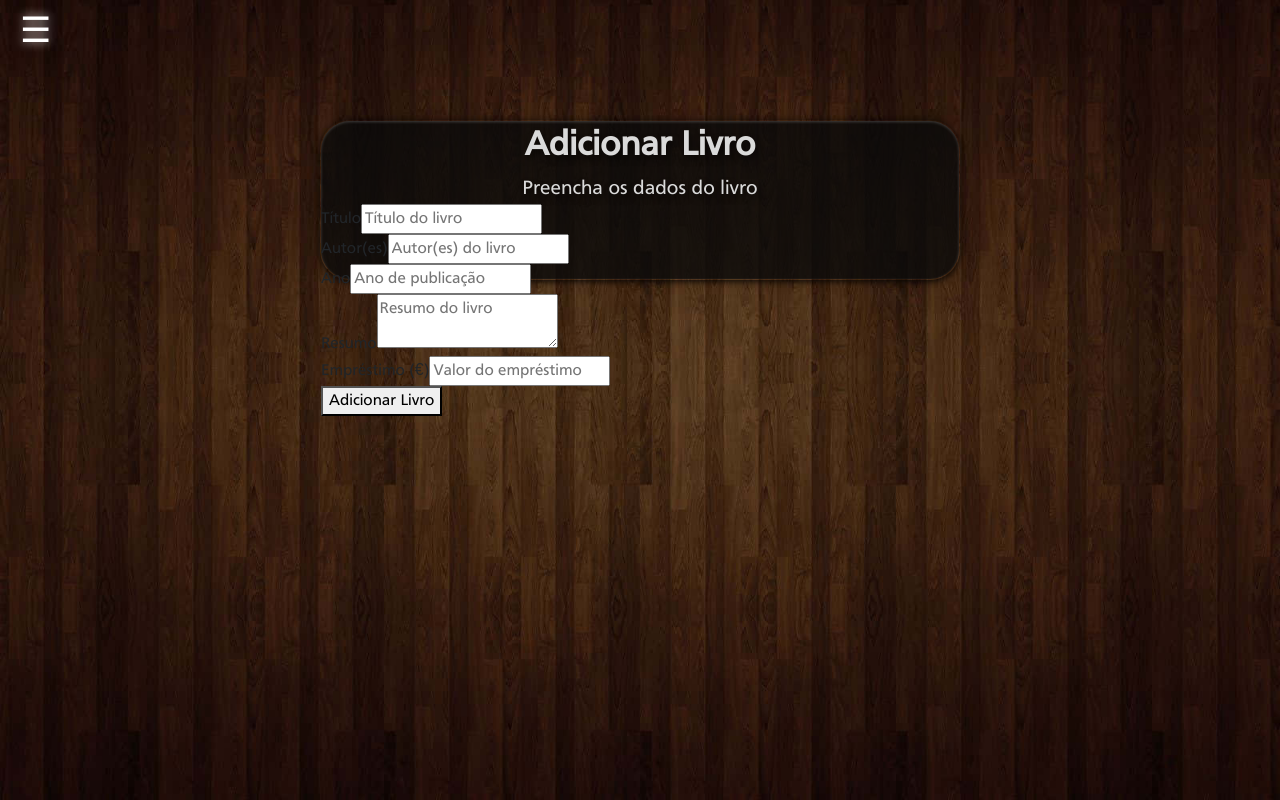
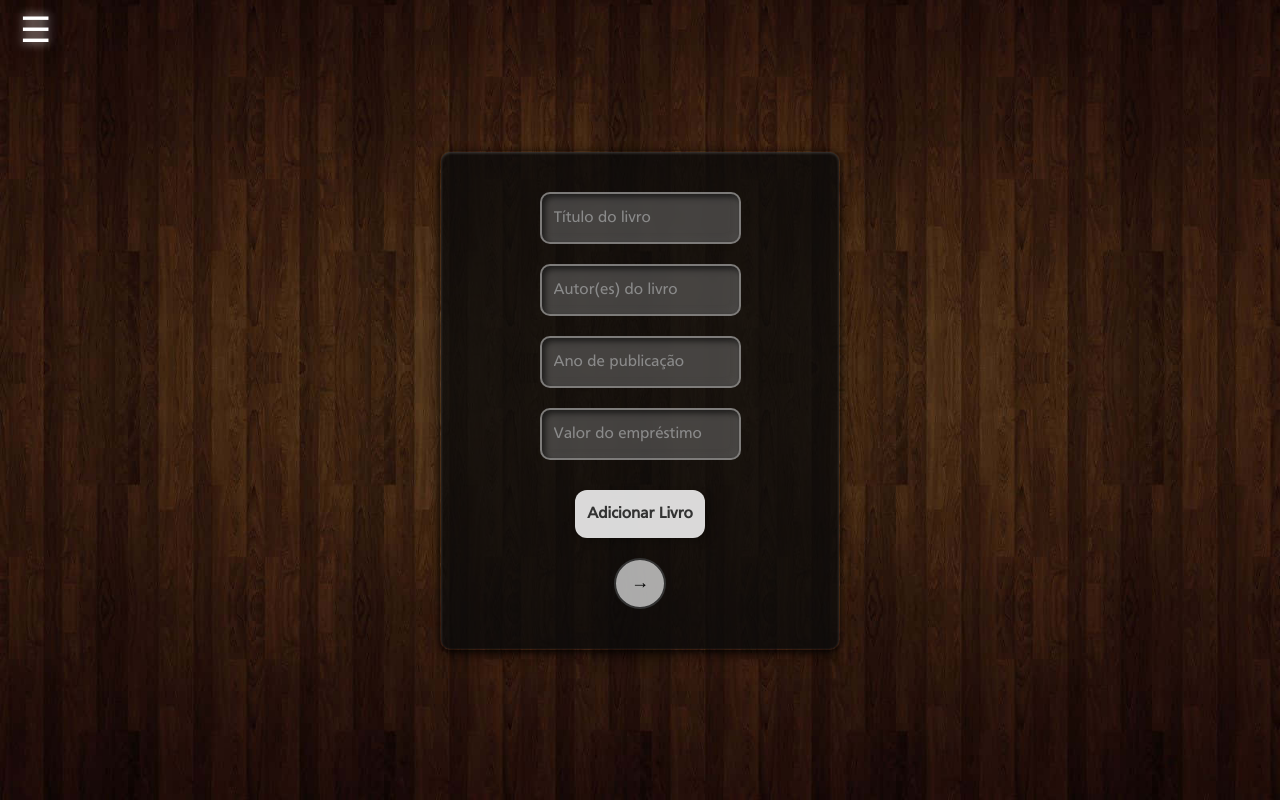
Before and after one commit to dcarichas/digital-bookshelf, a React (Vite) app: page /adicionar in a window 1280 px wide. Built offline with nearby package versions, Linux system fonts and the light colour scheme.

Commit message:
Completed add book forms, improved design and animations

```diff
--- a/src/App.css
+++ b/src/App.css
@@ -67,6 +67,152 @@ html, body, h1, h2, h3, h4, h5, h6, p, a, span, div {
     text-decoration: none;
     color: #dadada;
     text-shadow: 2px 4px 6px rgba(0, 0, 0, 0.5);
+}
+
+.fade-in {
+    opacity: 1;
+    animation-name: fadeInOpacity;
+    animation-iteration-count: 1;
+    animation-timing-function: ease-in;
+    animation-duration: 0.5s;
+}
+
+@keyframes fadeInOpacity {
+    0% {
+        opacity: 0;
+    }
+    100% {
+        opacity: 1;
+    }
+}
+
+/* Style for the right arrow button */
+.toggleSummaryButton {
+    justify-content: center;
+    align-content: center;
+    align-items: center;
+    margin-top: 20px;
+    padding: 10px 15px;
+    font-size: 18px;
+    background-color: rgba(211, 211, 211, 0.8);
+    border: 2px solid #333;
+    border-radius: 50%;
+    cursor: pointer;
+    transition: all 0.3s ease;
+    text-align: center;
+}
+
+.toggleSummaryButton:hover {
+    background-color: #f0f0f0;
+    box-shadow: 4px 4px 8px rgba(0, 0, 0, 0.2);
+}
+
+.toggleSummaryButton:focus {
+    outline: none;
+}
+
+.toggleSummaryButton:active {
+    background-color: #d0d0d0;
+    transform: translateY(1px);
+}
+
+.formContainer {
+    display: flex;
+    width: 100%;
+    height: 100vh;
+    justify-content: center;
+    align-items: center;  /* Centering vertically */
+    background-color: transparent; /* Ensure the background is transparent */
+}
+
+/* New container for the form with black rectangle background */
+.formWrapper {
+    display: flex;
+    flex-direction: column; /* Stack form elements vertically */
+    align-items: center;  /* Centering form elements horizontally */
+    justify-content: center; /* Centering form elements vertically */
+    width: 400px; /* Set the width of the rectangle */
+    padding: 40px; /* Add some padding to the inside of the rectangle */
+    background: rgba(10, 10, 10, 0.8);
+    border-radius: 10px; /* Rounded corners */
+    border: 1px solid transparent; /* Transparent border */
+    background-clip: padding-box; /* Ensures background doesn't cover the border */
+
+    /* Skeuomorphic border using gradients and shadows */
+    box-shadow:
+            0 2px 5px rgba(0, 0, 0, 0.5), /* Inner shadow for depth */
+            inset 0 1px 3px rgba(255, 255, 255, 0.2), /* Light inner highlight */
+            0 1px 10px rgba(0, 0, 0, 0.5), /* Outer soft shadow for a lifted effect */
+            0 8px 15px rgba(0, 0, 0, 0.3); /* Soft shadow to lift the box */
+}
+
+/* Form group */
+.form-group {
+    margin-bottom: 20px;
+    width: 100%; /* Ensure form fields take the full width of the container */
+}
+
+input, textarea {
+    width: 100%;
+    padding: 12px;
+    border: 2px solid rgba(255, 255, 255, 0.3); /* Glassy border with transparency */
+    border-radius: 10px;
+    background-color: rgba(117, 117, 117, 0.5); /* Semi-transparent dark background */
+    color: #ffffff; /* Brighter text */
+    font-size: 16px;
+    outline: none;
+    transition: all 0.2s ease;
+    backdrop-filter: blur(5px); /* Apply a blur effect behind the element for glassy effect */
+
+    /* Removed the glow from box-shadow */
+    box-shadow: inset 3px 3px 6px rgba(0, 0, 0, 0.6),
+    inset -3px -3px 6px rgba(100, 100, 100, 0.2); /* Subtle inner shadows for depth */
+}
+
+/* Input focus effect */
+input:focus, textarea:focus {
+    box-shadow: inset 2px 2px 4px rgba(0, 0, 0, 0.8),
+    inset -2px -2px 4px rgba(100, 100, 100, 0.3); /* Keep the inner shadow on focus */
+    background-color: rgba(216, 216, 216, 0.8); /* Lighter background on focus */
+    color: #000000; /* Keep text bright on focus */
+}
+
+/* Placeholder text styling */
+input::placeholder, textarea::placeholder {
+    color: #8a8a8a; /* Lighter placeholder text */
+}
+
+/* Skeuomorphic button with default shadow */
+.form-submit {
+    display: block;
+    padding: 12px;
+    margin: 30px auto 0;
+    border: none;
+    border-radius: 12px;
+    color: #333;
+    font-weight: bold;
+    cursor: pointer;
+    background-color: rgba(240, 240, 240, 0.9); /* Semi-transparent white background */
+    box-shadow: 4px 4px 8px rgba(0, 0, 0, 0.2); /* Default shadow */
+    transition: all 0.3s ease;
+    backdrop-filter: blur(5px); /* Apply a blur effect behind the button for glassy effect */
+}
+
+/* Button hover effect with natural glow and animation */
+.form-submit:hover {
+    box-shadow: 0 8px 15px rgba(244, 244, 244, 0.5), /* Soft glow on hover */
+    0 4px 6px rgba(0, 0, 0, 0.1); /* Subtle inner shadow */
+    background-color: rgba(232, 232, 232, 0.9); /* Slightly darker background on hover */
+    color: #959595;
+    transform: translateY(-2px); /* Slight lift effect */
+}
+
+/* Button active (pressed) effect */
+.form-submit:active {
+    box-shadow: inset 3px 3px 6px rgba(0, 0, 0, 0.2), /* Inset shadow for pressed effect */
+    inset -3px -3px 6px rgba(255, 255, 255, 0.7); /* Inset highlight */
+    background-color: rgba(220, 220, 220, 0.9); /* Lighter background on active state */
+    transform: translateY(0); /* Remove lift when pressed */
 }
 
 /* Source: https://www.w3schools.com/howto/howto_js_collapse_sidebar.asp */
--- a/src/assets/Adicionar.tsx
+++ b/src/assets/Adicionar.tsx
@@ -1,16 +1,16 @@
 import React, { useState } from "react";
 import Database from "@tauri-apps/plugin-sql";
 import {useNavigate} from "react-router-dom";
-
 
 /* TEMPORARY DESIGN FOR TESTING PURPOSES */
 export const Adicionar: React.FC = () => {
     // State to track the form inputs
     const [title, setTitle] = useState("");
     const [author, setAuthor] = useState("");
-    const [year, setYear] = useState<number | string>(""); // We allow empty initially
+    const [year, setYear] = useState<number | string>("");
     const [summary, setSummary] = useState("");
     const [loanAmount, setLoanAmount] = useState<number | string>("");
+    const [isSummaryView, setIsSummaryView] = useState(false);
 
     const navigate = useNavigate();
 
@@ -18,7 +18,7 @@ export const Adicionar: React.FC = () => {
         e.preventDefault();
 
         // Simple validation: Ensure all fields are filled
-        if (!title || !author || !year || !summary || !loanAmount) {
+        if (!title || !author || !year || !loanAmount) {
             alert("Por favor, preencha todos os campos.");
             return;
         }
@@ -39,14 +39,26 @@ export const Adicionar: React.FC = () => {
     };
 
     return (
-        <div className="infoContainer">
-            <div className="infoBox">
-                <p className="p-title">Adicionar Livro</p>
-                <p className="p-info">Preencha os dados do livro</p>
-
+        <div className="formContainer">
+            <div className={"formWrapper fade-in"}>
                 <form onSubmit={handleSubmit}>
+                    {isSummaryView ?
                         <div className="form-group">
-                        <label htmlFor="title">Título</label>
+                            <textarea
+                                style={{
+                                    height: "300px",
+                                    width: "300px"
+                                }}
+                                id="summary"
+                                value={summary}
+                                onChange={(e) => setSummary(e.target.value)}
+                                placeholder="Resumo do livro (Opcional)"
+                                required
+                            />
+                        </div>
+                        :
+                        <>
+                            <div className="form-group">
                                 <input
                                     type="text"
                                     id="title"
@@ -56,9 +68,7 @@ export const Adicionar: React.FC = () => {
                                     required
                                 />
                             </div>
-
                             <div className="form-group">
-                        <label htmlFor="author">Autor(es)</label>
                                 <input
                                     type="text"
                                     id="author"
@@ -68,9 +78,7 @@ export const Adicionar: React.FC = () => {
                                     required
                                 />
                             </div>
-
                             <div className="form-group">
-                        <label htmlFor="year">Ano</label>
                                 <input
                                     type="number"
                                     id="year"
@@ -80,20 +88,7 @@ export const Adicionar: React.FC = () => {
                                     required
                                 />
                             </div>
-
                             <div className="form-group">
-                        <label htmlFor="summary">Resumo</label>
-                        <textarea
-                            id="summary"
-                            value={summary}
-                            onChange={(e) => setSummary(e.target.value)}
-                            placeholder="Resumo do livro"
-                            required
-                        />
-                    </div>
-
-                    <div className="form-group">
-                        <label htmlFor="loanAmount">Empréstimo (€)</label>
                                 <input
                                     type="number"
                                     id="loanAmount"
@@ -103,10 +98,18 @@ export const Adicionar: React.FC = () => {
                                     required
                                 />
                             </div>
+                        </>
+                    }
+                    <button className={"form-submit"} type="submit">Adicionar Livro</button>
+                </form>
+                <button
+                    className="toggleSummaryButton"
+                    onClick={() => setIsSummaryView(!isSummaryView)}
+                >
+                    {isSummaryView ? '←' : '→'}
+                </button>
+            </div>
 
-                    <button type="submit">Adicionar Livro</button>
-                </form>
-            </div>
         </div>
     );
 };
--- a/src/assets/Biblioteca.tsx
+++ b/src/assets/Biblioteca.tsx
@@ -44,12 +44,12 @@ export const Biblioteca: React.FC = () => {
     return (
         <div className="infoContainer">
             {books.length === 0 ? (
-                <div className="infoBox">
+                <div className="infoBox fade-in">
                     <p className="p-title">Biblioteca Vazia</p>
                     <p className="p-info">Adicione um livro</p>
                 </div>
             ) : (
-                <div className="infoBox">
+                <div className="infoBox fade-in">
                     <p className="p-title">{books.length} livros presente(s)</p>
                 </div>
             )}
--- a/src/assets/Sobre.tsx
+++ b/src/assets/Sobre.tsx
@@ -2,7 +2,7 @@ import React from "react";
 
 export const Sobre: React.FC = () => (
         <div className="infoContainer">
-            <div className="infoBox">
+            <div className="infoBox fade-in">
                 <p className="p-title">Biblioteca Digital</p>
                 <p className="p-info">Diogo Carichas, 2025</p>
             </div>
```
Also changed, not shown: 1 other file (tests, documents, lock files or other folders). Lines whose indentation alone changed are shown as unchanged.
